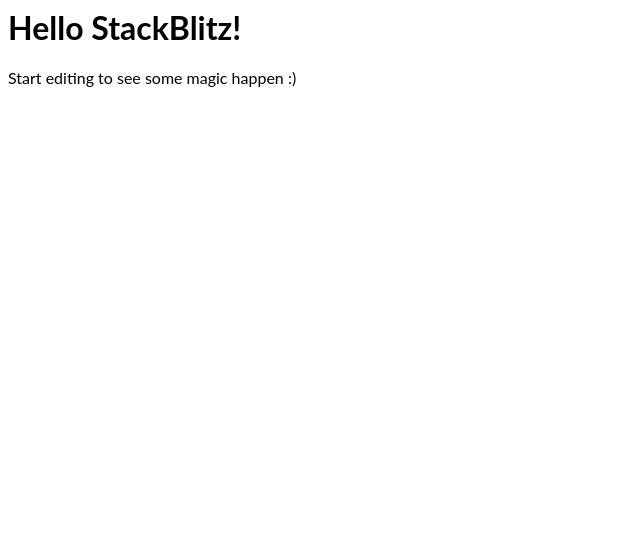
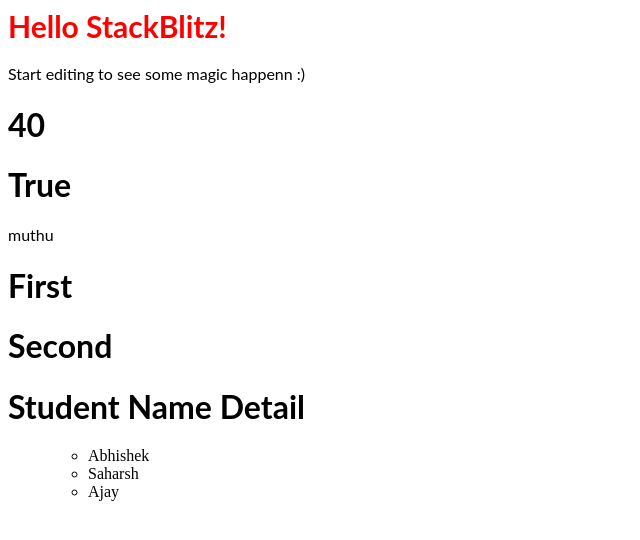
Before and after one commit to muthukumarathithan/muthukumarathithan-react-task, a React (Create React App) app: page / in a window 1280 px wide. Shown: the top 540 px of the page, without its empty margins (0-640 px from the left). Built offline with nearby package versions, Linux system fonts and the light colour scheme.

Commit message:
1 file modified, 2 added

```diff
--- a/src/App.js
+++ b/src/App.js
@@ -1,11 +1,49 @@
-import React from "react";
+import React, { Component } from "react";
 import "./style.css";
+import Function from "./Function.js";
+import List from "./List";
 
-export default function App() {
-  return (
-    <div>
-      <h1>Hello StackBlitz!</h1>
-      <p>Start editing to see some magic happen :)</p>
-    </div>
-  );
+class App extends Component {
+  render() {
+    let myStyle = {
+      fontSize: 30,
+      color: "red",
+      fontStyle: "Courier"
+    };
+    let i = 5;
+    return (
+      <div>
+        <h1 style={myStyle}>Hello StackBlitz!</h1>
+        <p>Start editing to see some magic happenn :)</p>
+        <h1>{20 + 20}</h1>
+        {/* This is a comment in JSX */}
+        <h1>{i == 5 ? "True" : "Flase"}</h1>
+        <Function name="muthu" />
+        <First />
+        <Second />
+        <List />
+      </div>
+    );
+  }
 }
+
+class First extends Component {
+  render() {
+    return (
+      <div>
+        <h1>First</h1>
+      </div>
+    );
+  }
+}
+
+class Second extends Component {
+  render() {
+    return (
+      <div>
+        <h1>Second</h1>
+      </div>
+    );
+  }
+}
+export default App;
--- /dev/null
+++ b/src/Function.js
@@ -0,0 +1,11 @@
+import React from "react";
+
+function Function(props) {
+  return (
+    <div className="App">
+      <p> {props.name} </p>
+    </div>
+  );
+}
+
+export default Function;
--- /dev/null
+++ b/src/List.js
@@ -0,0 +1,50 @@
+import React, { Component } from "react";
+class List extends React.Component {
+  constructor() {
+    super();
+    this.state = {
+      data: [
+        {
+          name: "Abhishek"
+        },
+        {
+          name: "Saharsh"
+        },
+        {
+          name: "Ajay"
+        }
+      ]
+    };
+  }
+  render() {
+    return (
+      <div>
+        <StudentName />
+        <ul>
+          {this.state.data.map(item => (
+            <Items data={item} />
+          ))}
+        </ul>
+      </div>
+    );
+  }
+}
+class StudentName extends React.Component {
+  render() {
+    return (
+      <div>
+        <h1>Student Name Detail</h1>
+      </div>
+    );
+  }
+}
+class Items extends React.Component {
+  render() {
+    return (
+      <ul>
+        <li>{this.props.data.name}</li>
+      </ul>
+    );
+  }
+}
+export default List;
```
